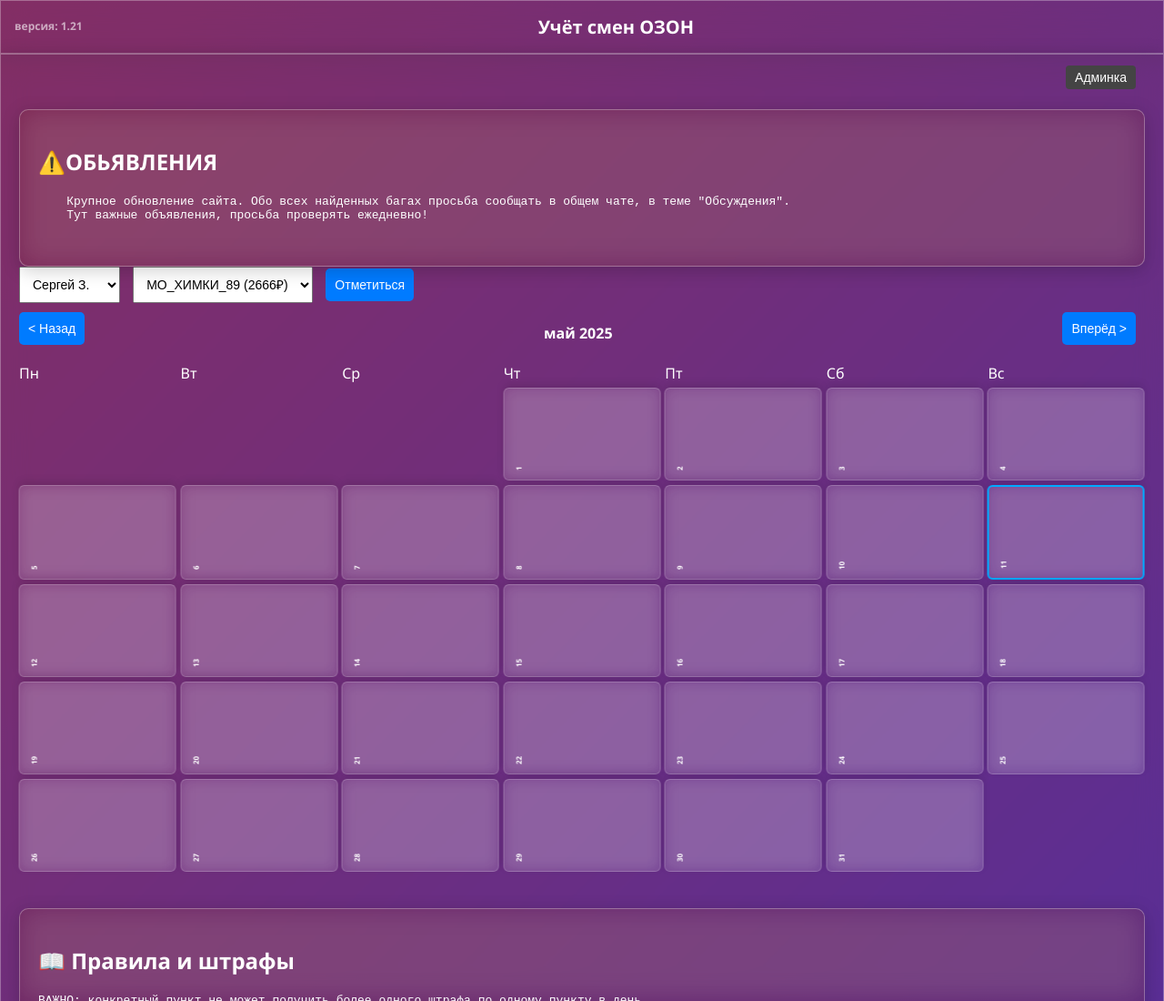
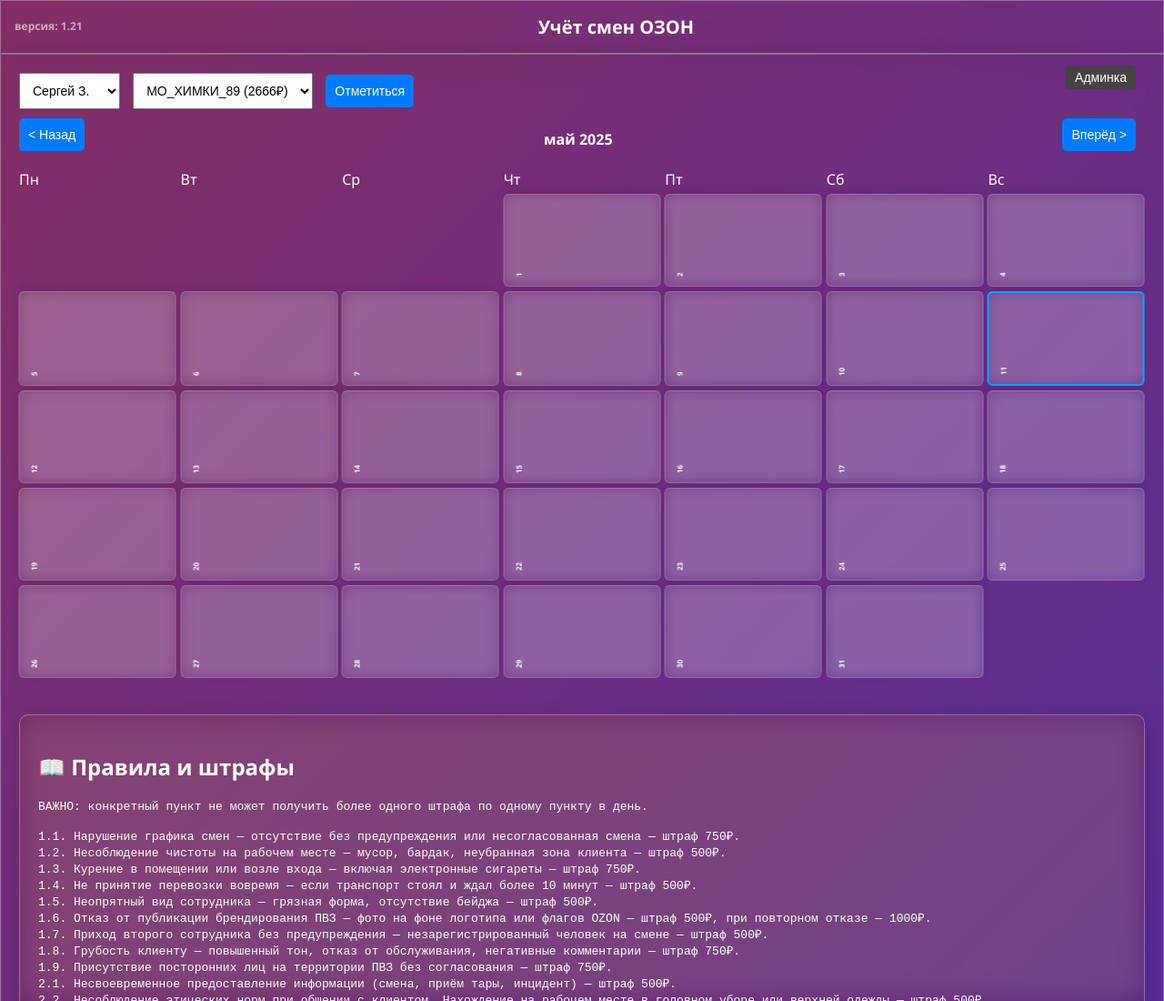
Before and after one commit to qrtx/ozon-shifts, a plain HTML site: page index.html in a window 1280 px wide. Shown: the top 1100 px of the page at 91% size. Drawn offline with Linux system fonts and the light colour scheme; no server answers.

Commit message:
Update index.html

```diff
--- a/index.html
+++ b/index.html
@@ -16,13 +16,6 @@
     <button onclick="toggleAdminLogin()" style="padding:5px 10px; border-radius:4px; background:#444; color:#fff; border:none;">Админка</button>
   </div>
 
-<section class='rules-block'>
-  <h2>⚠️ОБЬЯВЛЕНИЯ</h2>
-  <pre style="white-space: pre-wrap; word-break: break-word;">
-    Крупное обновление сайта. Обо всех найденных багах просьба сообщать в общем чате, в теме "Обсуждения".
-    Тут важные объявления, просьба проверять ежедневно!
-  </pre>
-</section>
 
 
   </div>
```
